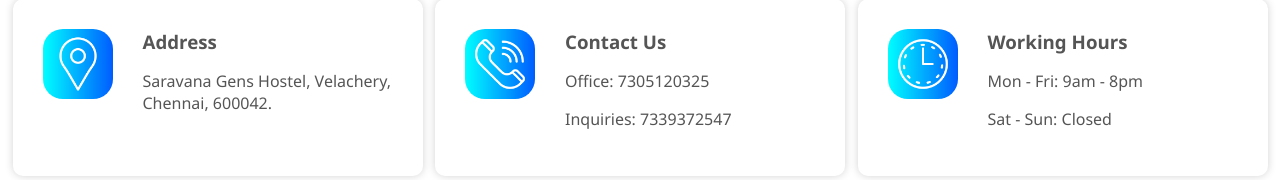
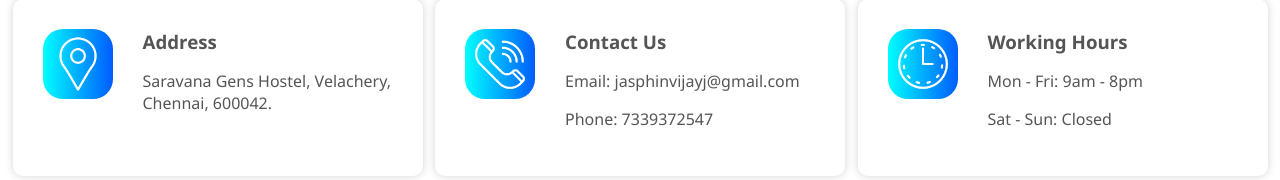
Before and after one commit to JasphinVijayJ/Pet-Adoption, a plain HTML site: page HTML/contact.html in a window 1280 px wide. Shown: the part 501-681 px from the top of the page. Drawn offline with Linux system fonts and the light colour scheme.

Commit message:
Updated Contact

```diff
--- a/HTML/contact.html
+++ b/HTML/contact.html
@@ -58,8 +58,8 @@
             </div>
             <div class="footer-details">
                 <h3>Contact Us</h3>
-                <p>Office: 7305120325</p>
-                <p>Inquiries: 7339372547</p>
+                <p>Email: jasphinvijayj@gmail.com</p>
+                <p>Phone: 7339372547</p>
             </div>
         </div>
 
```
